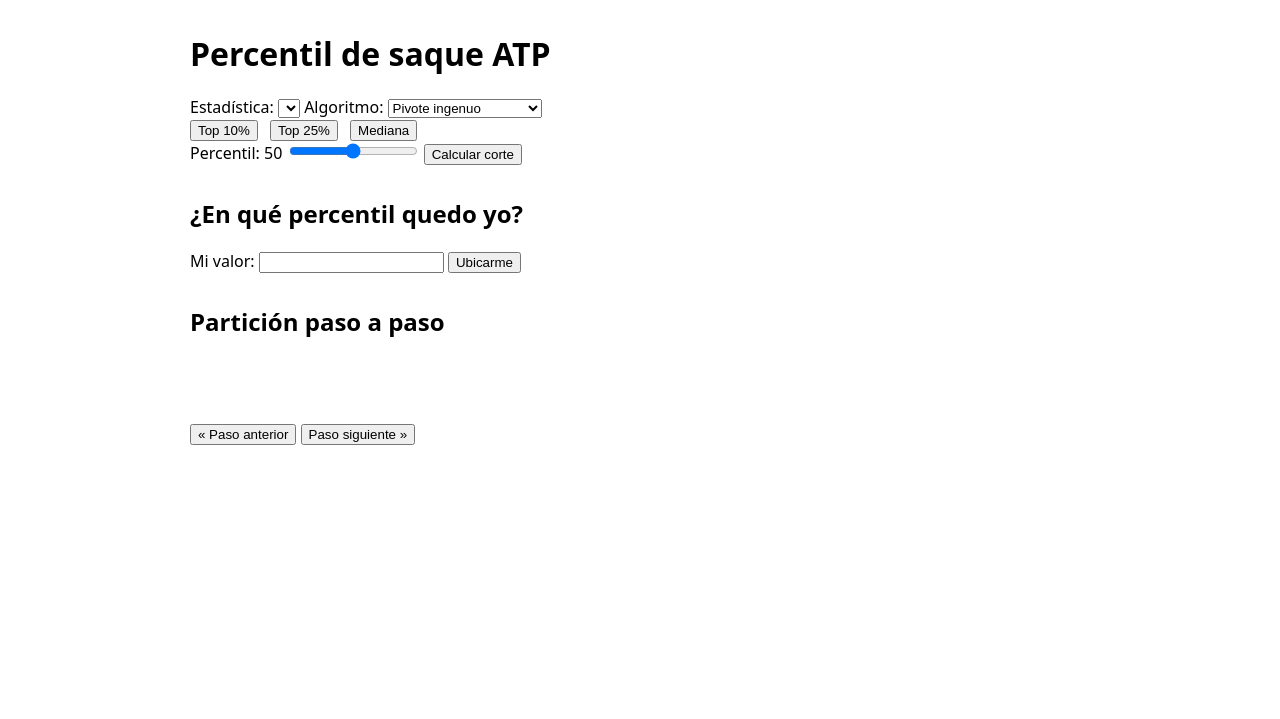
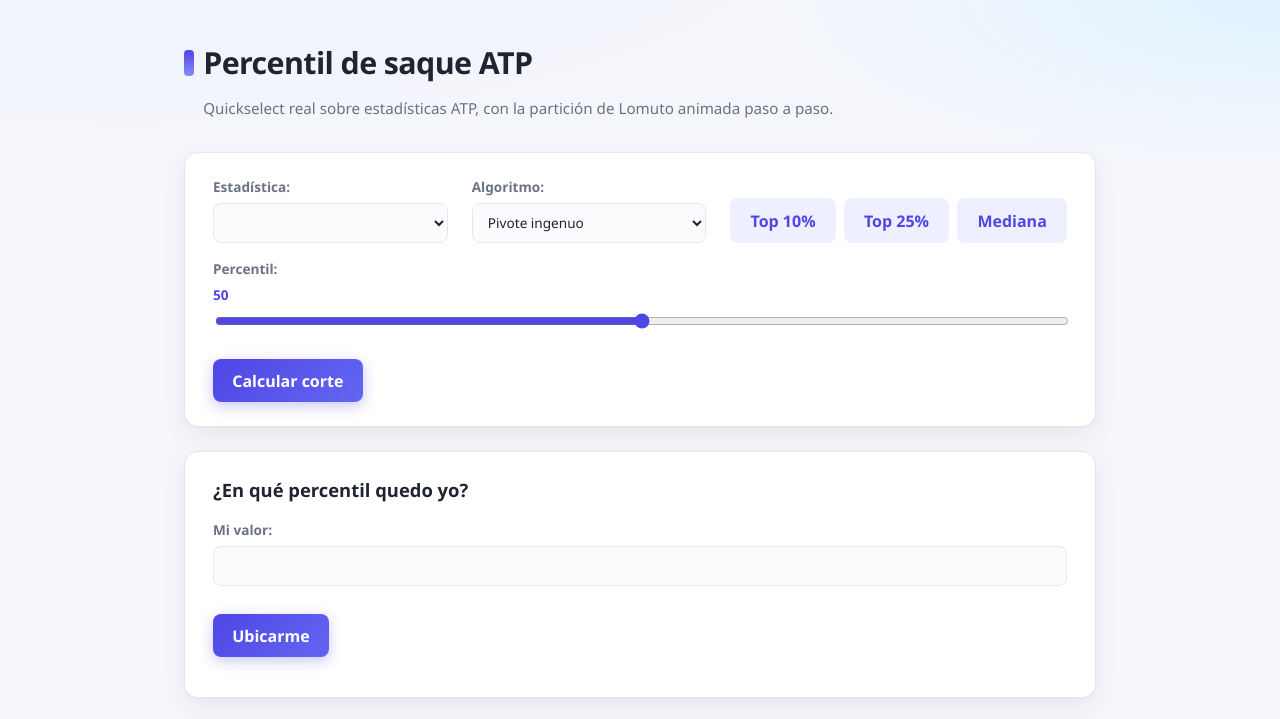
Before and after one commit to juanpablocarreram/ProyectoAlgoritmos, a plain HTML site: page app/frontend/index.html in a window 1280 px wide. Shown: the top 719 px of the page. Drawn offline with Linux system fonts and the light colour scheme; no server answers.

Commit message:
feat: mejora visual de la interfaz web
Rediseno completo del frontend estatico: paleta de colores, tarjetas
con sombra y animaciones sutiles, tipografia y controles mas
cuidados, sin agregar frameworks.

```diff
--- a/app/frontend/app.js
+++ b/app/frontend/app.js
@@ -67,14 +67,22 @@
   }
 });
 
+function marcarPresetActivo() {
+  document.querySelectorAll(".presets button").forEach((boton) => {
+    boton.classList.toggle("activo", boton.dataset.percentil === sliderPercentil.value);
+  });
+}
+
 sliderPercentil.addEventListener("input", () => {
   valorPercentil.textContent = sliderPercentil.value;
+  marcarPresetActivo();
 });
 
 document.querySelectorAll(".presets button").forEach((boton) => {
   boton.addEventListener("click", () => {
     sliderPercentil.value = boton.dataset.percentil;
     valorPercentil.textContent = boton.dataset.percentil;
+    marcarPresetActivo();
   });
 });
 
--- a/app/frontend/index.html
+++ b/app/frontend/index.html
@@ -7,6 +7,7 @@
 </head>
 <body>
 <h1>Percentil de saque ATP</h1>
+<p class="subtitulo">Quickselect real sobre estadísticas ATP, con la partición de Lomuto animada paso a paso.</p>
 
 <section id="controles">
   <label>
--- a/app/frontend/style.css
+++ b/app/frontend/style.css
@@ -1,43 +1,289 @@
+:root {
+  --bg: #f4f6fb;
+  --panel: #ffffff;
+  --texto: #1f2430;
+  --texto-suave: #6b7280;
+  --acento: #4f46e5;
+  --acento-suave: #eef0ff;
+  --acento-hover: #4338ca;
+  --borde: #e5e7eb;
+  --pivote: #d97706;
+  --pivote-bg: #fef3c7;
+  --puntero-i: #2563eb;
+  --puntero-j-bg: #dbeafe;
+  --sombra: 0 1px 2px rgba(15, 23, 42, 0.04), 0 8px 24px rgba(15, 23, 42, 0.06);
+  --radio: 14px;
+}
+
+* {
+  box-sizing: border-box;
+}
+
 body {
-  font-family: system-ui, sans-serif;
-  max-width: 900px;
-  margin: 2rem auto;
-  padding: 0 1rem;
+  font-family: "Segoe UI", system-ui, -apple-system, sans-serif;
+  color: var(--texto);
+  background:
+    radial-gradient(1200px 400px at 10% -10%, #eef0ff 0%, transparent 60%),
+    radial-gradient(900px 300px at 100% 0%, #e0f2fe 0%, transparent 55%),
+    var(--bg);
+  max-width: 960px;
+  margin: 0 auto;
+  padding: 2.5rem 1.5rem 4rem;
+  line-height: 1.5;
+}
+
+h1 {
+  font-size: 1.9rem;
+  font-weight: 700;
+  letter-spacing: -0.02em;
+  margin: 0 0 2rem;
+  display: flex;
+  align-items: center;
+  gap: 0.6rem;
+}
+
+h1::before {
+  content: "";
+  display: inline-block;
+  width: 0.6rem;
+  height: 1.6rem;
+  border-radius: 4px;
+  background: linear-gradient(180deg, var(--acento), #818cf8);
+}
+
+.subtitulo {
+  margin: -1.3rem 0 2rem 1.2rem;
+  color: var(--texto-suave);
+  font-size: 0.95rem;
+}
+
+h2 {
+  font-size: 1.15rem;
+  font-weight: 600;
+  margin: 0 0 1rem;
+  color: var(--texto);
 }
 
 section {
-  margin-bottom: 2rem;
+  background: var(--panel);
+  border: 1px solid var(--borde);
+  border-radius: var(--radio);
+  box-shadow: var(--sombra);
+  padding: 1.5rem 1.75rem;
+  margin-bottom: 1.5rem;
+  animation: aparecer 0.4s ease both;
+}
+
+@keyframes aparecer {
+  from {
+    opacity: 0;
+    transform: translateY(6px);
+  }
+  to {
+    opacity: 1;
+    transform: translateY(0);
+  }
+}
+
+label {
+  display: flex;
+  flex-direction: column;
+  gap: 0.35rem;
+  font-size: 0.85rem;
+  font-weight: 600;
+  color: var(--texto-suave);
+  margin-bottom: 1rem;
+}
+
+select,
+input[type="number"] {
+  font: inherit;
+  font-weight: 500;
+  color: var(--texto);
+  padding: 0.55rem 0.7rem;
+  border: 1px solid var(--borde);
+  border-radius: 8px;
+  background: #fbfbfd;
+  transition: border-color 0.15s ease, box-shadow 0.15s ease;
+}
+
+select:hover,
+input[type="number"]:hover {
+  border-color: #c7cbe0;
+}
+
+select:focus,
+input[type="number"]:focus {
+  outline: none;
+  border-color: var(--acento);
+  box-shadow: 0 0 0 3px var(--acento-suave);
+}
+
+#controles {
+  display: flex;
+  flex-wrap: wrap;
+  gap: 1rem 1.5rem;
+  align-items: flex-end;
+}
+
+#controles > label {
+  flex: 1 1 200px;
+  margin-bottom: 0;
+}
+
+.presets {
+  display: flex;
+  gap: 0.5rem;
+  margin-bottom: 0;
+}
+
+.presets button {
+  background: var(--acento-suave);
+  color: var(--acento);
+  border: 1px solid transparent;
+}
+
+.presets button:hover {
+  background: #e0e3ff;
+}
+
+.presets button.activo {
+  background: var(--acento);
+  color: #fff;
+  box-shadow: 0 4px 10px rgba(79, 70, 229, 0.35);
+}
+
+label:has(#slider-percentil) {
+  flex: 1 1 100%;
+  margin-bottom: 0;
+}
+
+input[type="range"] {
+  width: 100%;
+  accent-color: var(--acento);
+  cursor: pointer;
+}
+
+#valor-percentil {
+  color: var(--acento);
+  font-weight: 700;
+}
+
+button {
+  font: inherit;
+  font-weight: 600;
+  padding: 0.6rem 1.2rem;
+  border-radius: 8px;
+  border: none;
+  cursor: pointer;
+  transition: transform 0.1s ease, box-shadow 0.15s ease, background 0.15s ease;
+}
+
+button:active {
+  transform: scale(0.97);
+}
+
+#boton-calcular,
+#boton-ubicar {
+  background: linear-gradient(135deg, var(--acento), #6366f1);
+  color: #fff;
+  box-shadow: 0 4px 14px rgba(79, 70, 229, 0.3);
+  margin-top: 0.75rem;
+}
+
+#boton-calcular:hover,
+#boton-ubicar:hover {
+  background: linear-gradient(135deg, var(--acento-hover), #4f46e5);
+  box-shadow: 0 6px 18px rgba(79, 70, 229, 0.4);
+}
+
+#resultado-percentil {
+  font-size: 1.05rem;
+  font-weight: 600;
+  color: var(--acento-hover);
+  background: var(--acento-suave);
+  border: 1px solid #d9dcff;
+  min-height: 1.2em;
+}
+
+#resultado-percentil:empty {
+  display: none;
+}
+
+#resultado-ubicar {
+  margin-top: 1rem;
+  font-weight: 600;
+  color: var(--acento-hover);
 }
 
 #tarjetas {
   display: flex;
   flex-wrap: wrap;
-  gap: 0.5rem;
+  gap: 0.6rem;
   min-height: 4rem;
 }
 
 .tarjeta {
-  border: 2px solid #ccc;
-  border-radius: 6px;
-  padding: 0.5rem 0.75rem;
-  min-width: 3rem;
+  border: 2px solid var(--borde);
+  border-radius: 10px;
+  padding: 0.65rem 0.9rem;
+  min-width: 3.5rem;
   text-align: center;
-  transition: transform 0.2s ease;
+  font-weight: 500;
+  background: #fbfbfd;
+  transition: transform 0.2s ease, border-color 0.2s ease, background 0.2s ease, box-shadow 0.2s ease;
 }
 
 .tarjeta.pivote {
-  border-color: #d97706;
-  background: #fef3c7;
+  border-color: var(--pivote);
+  background: var(--pivote-bg);
+  transform: translateY(-3px);
+  box-shadow: 0 4px 10px rgba(217, 119, 6, 0.25);
 }
 
 .tarjeta.puntero-i {
-  border-color: #2563eb;
+  border-color: var(--puntero-i);
 }
 
 .tarjeta.puntero-j {
-  background: #dbeafe;
+  background: var(--puntero-j-bg);
 }
 
-.presets button {
-  margin-right: 0.5rem;
+.controles-animacion {
+  display: flex;
+  align-items: center;
+  gap: 0.75rem;
+  margin-top: 1.25rem;
 }
+
+.controles-animacion button {
+  background: var(--panel);
+  border: 1px solid var(--borde);
+  color: var(--texto);
+}
+
+.controles-animacion button:hover {
+  border-color: var(--acento);
+  color: var(--acento);
+}
+
+#info-paso {
+  font-size: 0.85rem;
+  color: var(--texto-suave);
+  font-variant-numeric: tabular-nums;
+}
+
+@media (max-width: 640px) {
+  body {
+    padding: 1.5rem 1rem 3rem;
+  }
+
+  section {
+    padding: 1.25rem;
+  }
+
+  #controles {
+    flex-direction: column;
+    align-items: stretch;
+  }
+}
```
